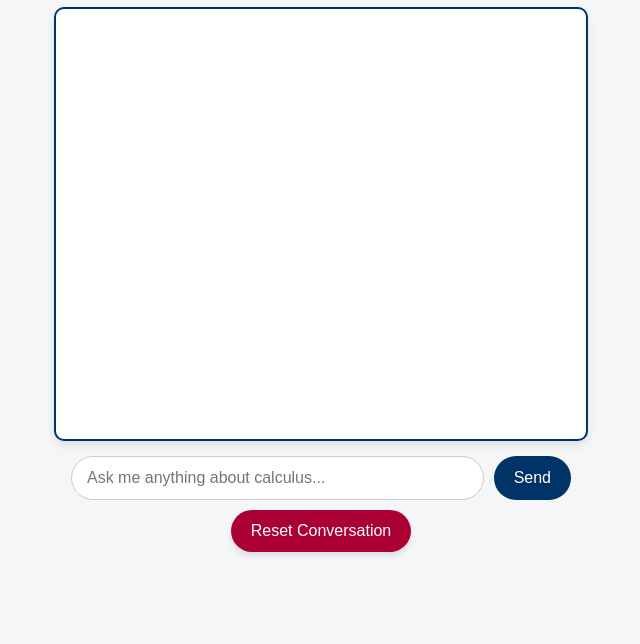
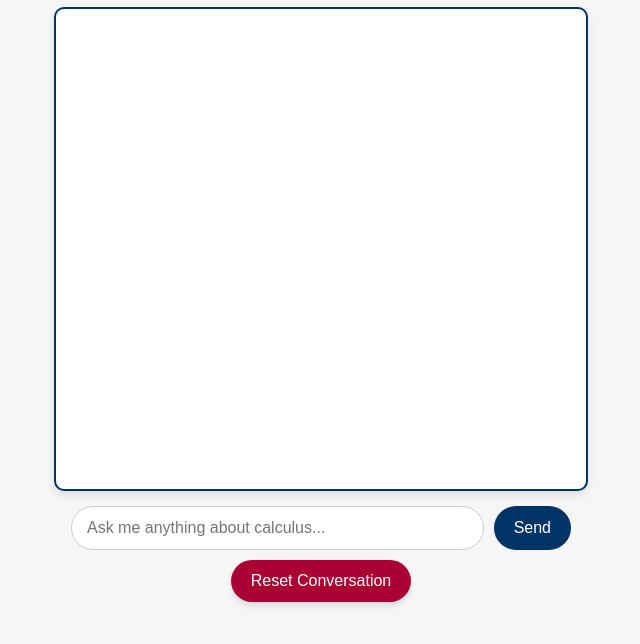
Before and after one commit to potterdp/potterdp.github.io, a website: page index.html in a window 1280 px wide. Shown: the part 84-728 px from the top of the page, without its empty margins (319-959 px from the left). Drawn offline with Linux system fonts and the light colour scheme.

Commit message:
Update index.html
Add scrolling to chat window

```diff
--- a/index.html
+++ b/index.html
@@ -22,13 +22,11 @@
     #chatbox {
       width: 100%;
       max-width: 500px;
-      min-height: 400px;
-      height: auto; /*let it expand naturally */
-      max-height: 80vh; /*prevent runaway growth (80% of viewport height) */
+      height: 450px;             /* 👈 fixed height */
       border: 2px solid #003366;
       background-color: #ffffff;
       border-radius: 10px;
-      overflow-y: auto;
+      overflow-y: auto;          /* 👈 scroll when too many messages */
       padding: 15px;
       box-shadow: 0 4px 8px rgba(0,0,0,0.1);
       margin-bottom: 15px;
```
